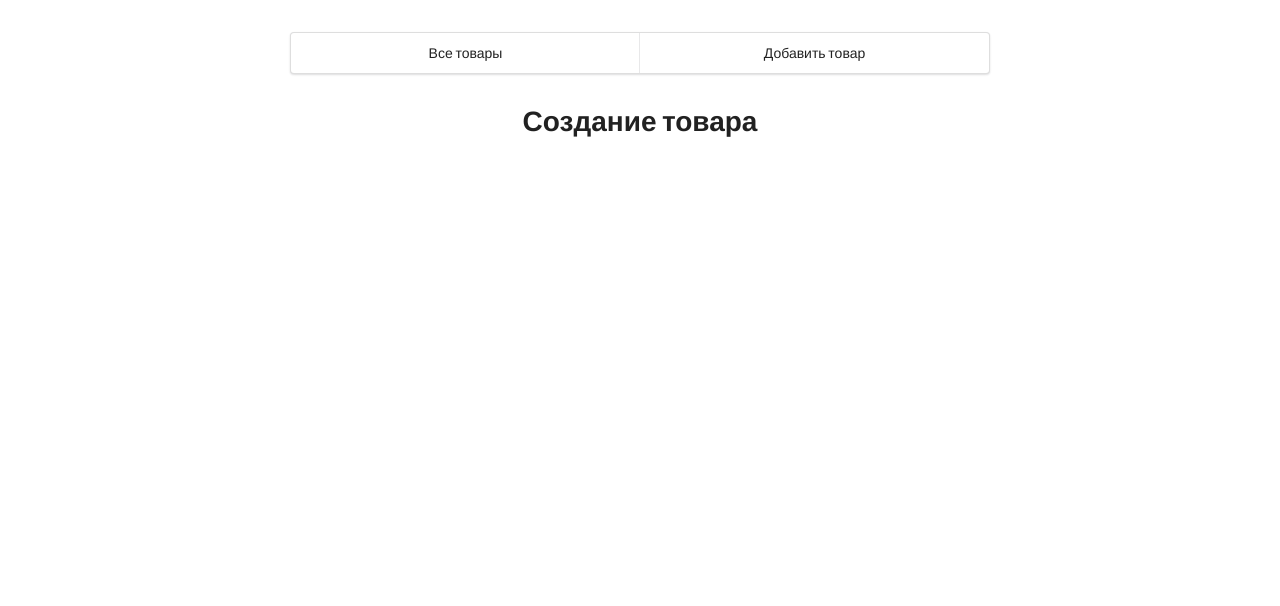
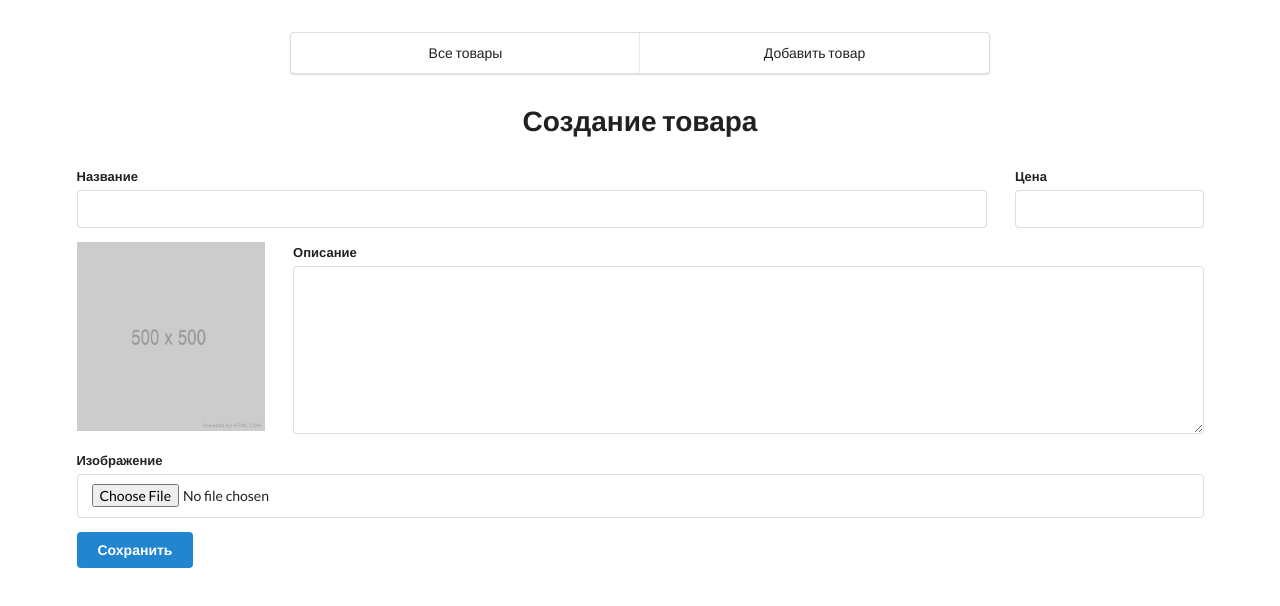
Before and after one commit to vadimstroganov/vktest, a Vue app in the folder app/frontend/: page /items/new in a window 1280 px wide. Shown: the top 606 px of the page. Built offline with nearby package versions, Linux system fonts and the light colour scheme.

Commit message:
Реализация страниц создания/обновления товара

```diff
--- /dev/null
+++ b/app/frontend/src/components/ItemForm.vue
@@ -0,0 +1,143 @@
+<template>
+  <div>
+    <h1 class="ui header center aligned">{{ action === "update" ? 'Редактирование' : 'Создание' }} товара</h1>
+
+    <div class="ui container">
+      <form class="ui form">
+        <div class="field">
+          <div class="ui grid">
+            <div class="thirteen wide field">
+              <label>Название</label>
+              <input type="text" name="first-name" v-model="form.name">
+            </div>
+
+            <div class="three wide field">
+              <label>Цена</label>
+              <input type="number" name="first-name" v-model="form.cost">
+            </div>
+          </div>
+        </div>
+
+        <div class="field">
+          <div class="ui grid">
+            <div class="three wide field">
+              <img v-if="form.imageUrl" :src="form.imageUrl" class="image">
+              <img v-else src="../assets/placehold.png" class="image">
+            </div>
+
+            <div class="thirteen wide field">
+              <label>Описание</label>
+              <textarea v-model="form.description"></textarea>
+            </div>
+          </div>
+        </div>
+
+        <div class="field">
+          <label>Изображение</label>
+          <input type="file" @change="onFileSelected">
+        </div>
+
+        <button class="ui primary button" v-on:click="formHandler" v-bind:class="loading ? 'loading' : 'not-loading'">Сохранить</button>
+      </form>
+    </div>
+  </div>
+</template>
+
+<script>
+export default {
+  data: () => ({
+    form: {
+      name: null,
+      description: null,
+      cost: null,
+      imageUrl: null,
+      selectedFile: null
+    },
+    loading: false
+  }),
+
+  props: ['action'],
+
+  mounted () {
+    if (this.$route.params.id) {
+     this.fetchItem(this.$route.params.id).then(item => {
+        this.form.name = item.name
+        this.form.description = item.description,
+        this.form.cost = item.cost
+        this.form.imageUrl = item.image
+      })
+    }
+  },
+
+  methods: {
+    formHandler (e) {
+      e.preventDefault()
+      this.loading = true
+
+      let self = this
+      let params = {...this.form, ...{ id: this.$route.params.id }}
+
+      if (self.action === 'update') {
+        this.updateItem(params).then(item => {
+          this.form.imageUrl = item.image
+          this.loading = false
+        })
+      } else {
+        this.createItem(params).then(item => {
+          location.href = `/items/${item.id}/edit`;
+        })
+      }
+    },
+
+    onFileSelected (e) {
+      this.form.selectedFile = e.target.files[0]
+    },
+
+    async fetchItem (id) {
+      let response = await this.axios.get('items/show', { params: { id: id } })
+      return response.data.item
+    },
+
+    async createItem(params) {
+      const headers = {
+        headers: {
+          'Content-Type': 'application/x-www-form-urlencoded'
+        }
+      }
+
+      let fd = new FormData
+      fd.append('name', params['name'])
+      fd.append('description', params['description'])
+      fd.append('cost', params['cost'])
+      fd.append('image', params['selectedFile'])
+
+      let response = await this.axios.post('items/create', fd, headers)
+      return response.data.item
+    },
+
+    async updateItem(params) {
+      const headers = {
+        headers: {
+          'Content-Type': 'application/x-www-form-urlencoded'
+        }
+      }
+
+      let fd = new FormData
+      fd.append('id', params['id'])
+      fd.append('name', params['name'])
+      fd.append('description', params['description'])
+      fd.append('cost', params['cost'])
+      fd.append('image', params['selectedFile'])
+
+      let response = await this.axios.post('items/update', fd, headers)
+      return response.data.item
+    }
+  }
+}
+</script>
+
+<style scoped>
+.image {
+  width: 100%;
+}
+</style>
--- a/app/frontend/src/views/ItemAdd.vue
+++ b/app/frontend/src/views/ItemAdd.vue
@@ -1,5 +1,15 @@
 <template>
   <div>
-    <h1 class="ui header center aligned">Создание товара</h1>
+    <ItemForm action="create"/>
   </div>
 </template>
+
+<script>
+import ItemForm from '@/components/ItemForm.vue'
+
+export default {
+  components: {
+    ItemForm
+  }
+}
+</script>
--- a/app/frontend/src/views/ItemEdit.vue
+++ b/app/frontend/src/views/ItemEdit.vue
@@ -1,5 +1,15 @@
 <template>
   <div>
-    <h1 class="ui header center aligned">Редактирование товара</h1>
+    <ItemForm action="update"/>
   </div>
 </template>
+
+<script>
+import ItemForm from '@/components/ItemForm.vue'
+
+export default {
+  components: {
+    ItemForm
+  }
+}
+</script>
```
